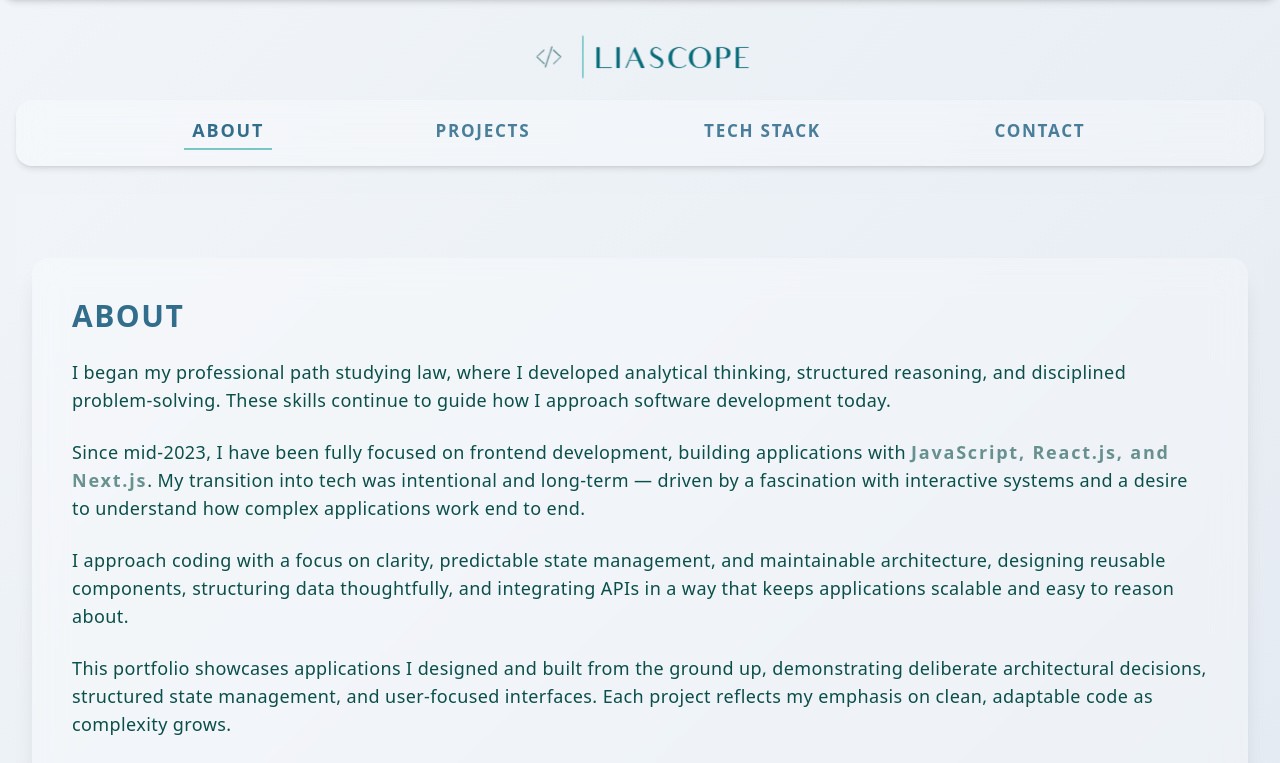
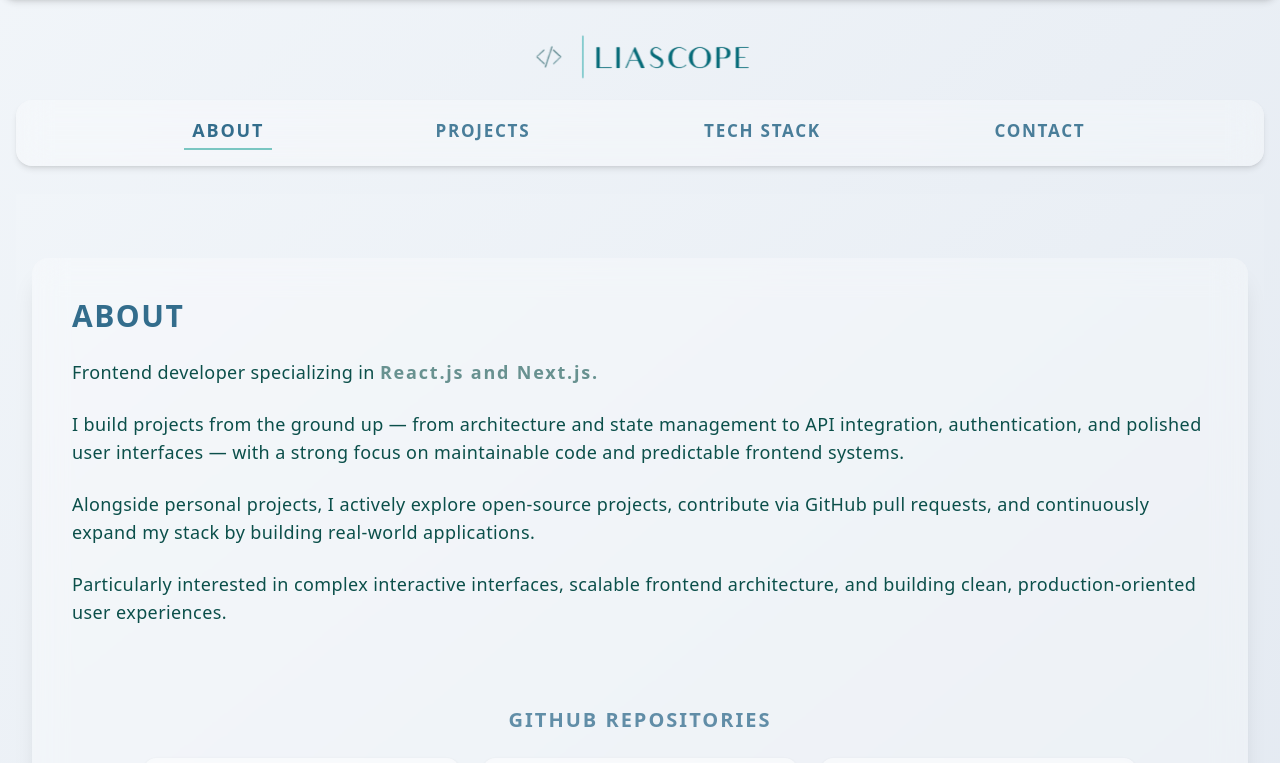
Before and after one commit to liascope/portfolio, a Next.js app: page /about in a window 1280 px wide. Shown: the top 763 px of the page. Built offline with nearby package versions, Linux system fonts and the light colour scheme.

Commit message:
chore: update portfolio text content

```diff
--- a/app/_components/Pages/About.js
+++ b/app/_components/Pages/About.js
@@ -8,27 +8,20 @@ export default function About() {
   return ( <main className="min-h-screen bg-gradient-to-br from-slate-100 to-slate-200 text-teal-900 p-2 sm:p-4">
       <section className="max-w-7xl mx-auto sm:mt-12 backdrop-blur-lg bg-white/30 rounded-2xl p-4 sm:p-10 shadow-xl">
         <h1 className="sm:text-3xl text-2xl uppercase font-bold mb-6 sm:tracking-wider text-sky-900/80">About</h1>
-<article className="sm:text-lg text-sm flex flex-col gap-6">
-  <p>
-    I began my professional path studying law, where I developed analytical thinking, structured reasoning, and disciplined problem-solving. These skills continue to guide how I approach software development today.
-  </p>
 
-  <p>
-    Since mid-2023, I have been fully focused on frontend development, building applications with <strong className="text-teal-900/60 tracking-widest">JavaScript, React.js, and Next.js</strong>. My transition into tech was intentional and long-term — driven by a fascination with interactive systems and a desire to understand how complex applications work end to end.
-  </p>
 
-  <p>
-   I approach coding with a focus on clarity, predictable state management, and maintainable architecture, designing reusable components, structuring data thoughtfully, and integrating APIs in a way that keeps applications scalable and easy to reason about.
-  </p>
 
-  <p>
-      This portfolio showcases applications I designed and built from the ground up, demonstrating deliberate architectural decisions, structured state management, and user-focused interfaces. Each project reflects my emphasis on clean, adaptable code as complexity grows.
-  </p>
+<article className="sm:text-lg text-sm flex flex-col gap-6 mb-20 ">
+<p>Frontend developer specializing in <strong className="text-teal-900/60 tracking-widest">React.js and Next.js.</strong> </p>
+
+<p>I build projects from the ground up — from architecture and state management to API integration, authentication, and polished user interfaces — with a strong focus on maintainable code and predictable frontend systems.</p>
+
+<p>Alongside personal projects, I actively explore open-source projects, contribute via GitHub pull requests, and continuously expand my stack by building real-world applications.</p>
+
+<p>Particularly interested in complex interactive interfaces, scalable frontend architecture, and building clean, production-oriented user experiences.</p>
 </article>
-   <div className="text-center sm:text-lg text-sm my-20">
-    For a closer look at my projects and implementation decisions, explore my GitHub repositories below.
-  </div>
 
+ <h2 className="text-lg sm:text-xl font-bold text-sky-900/60 uppercase text-center tracking-widest my-6">GitHub Repositories</h2>
   <GitHubRepos />
   <IconButton link="/techstack" icon={ArrowRight}>
     Technologies and tools I’ve worked with
```
